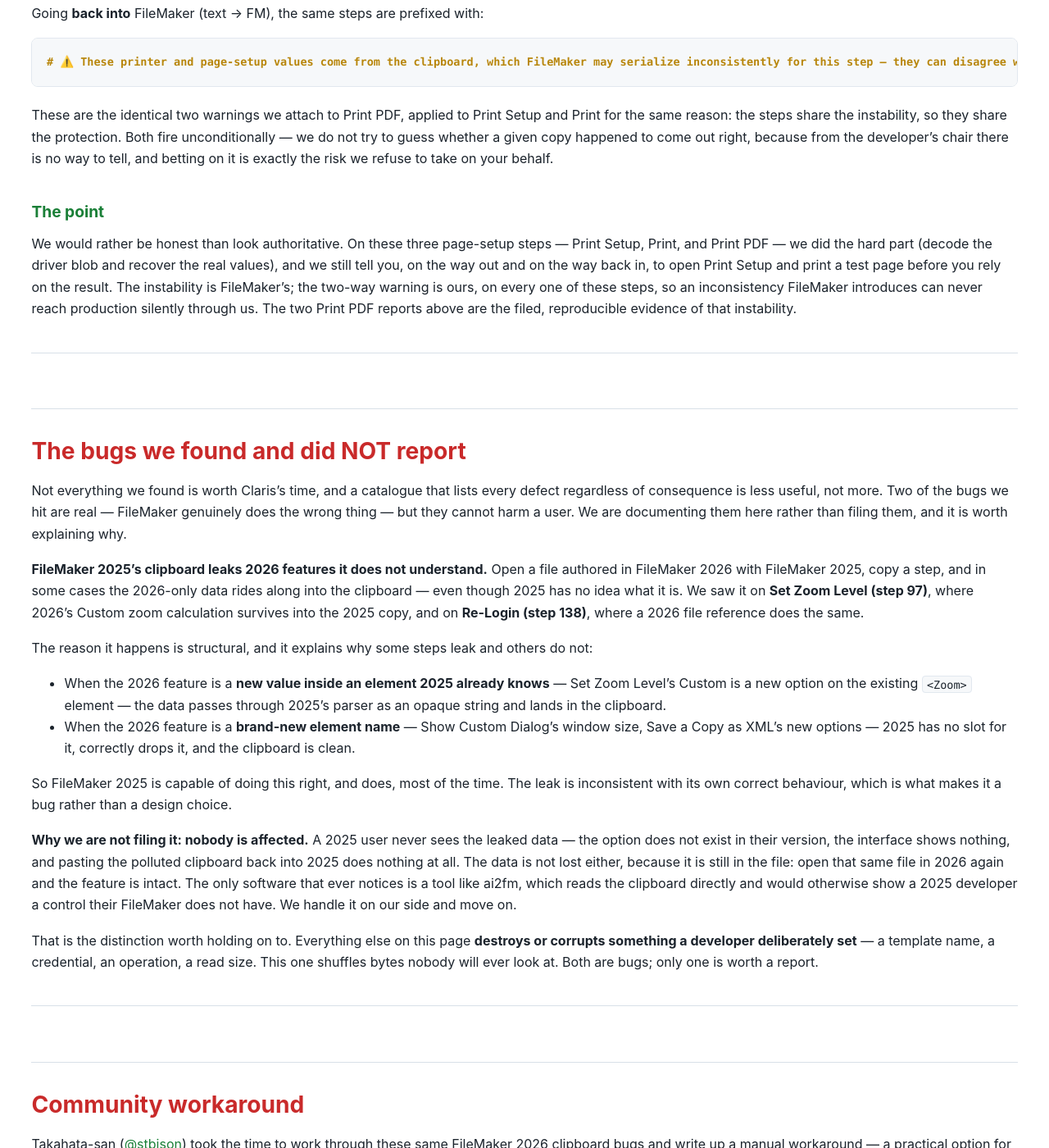
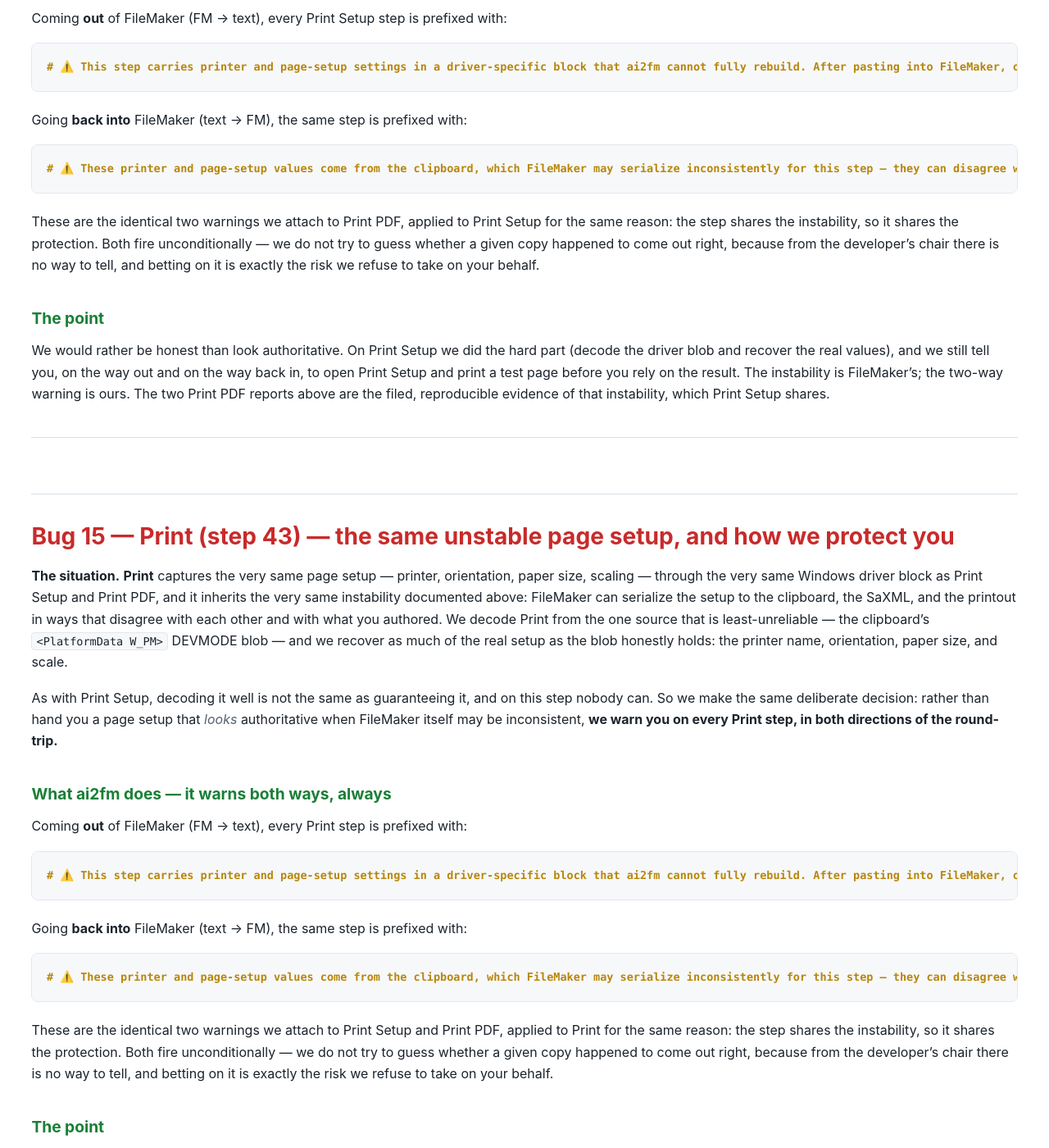
Before and after one commit to AxelarEU/ai2fm-community, a Jekyll site: the page built from claris_bugs/claris_clipboard_bugs.md, in a window 1280 px wide and 1400 px high, scrolled down 27380 px. Shown: the whole window at 82% size. Built offline with Jekyll 4.4.1, drawn with Linux system fonts in a browser that asks for light colours; some of the changed text lies outside the part shown.

Commit message:
Split Print Setup (42) and Print (43) into own bugs (14,15); give non-reported Set Zoom (97)=bug-16 and Re-Login (138)=bug-17 their own tags; index updated to 17

````diff
--- a/claris_bugs/claris_clipboard_bugs.md
+++ b/claris_bugs/claris_clipboard_bugs.md
@@ -45,7 +45,10 @@
 | 11 | Import Records ODBC (35) | The same two bugs, on your data imports | [#bug-11](#bug-11) |
 | 12 | Print PDF (242) | Page setup unstable — three serializations disagree | [#bug-12](#bug-12) |
 | 13 | Print PDF (242), continued | Clean save fixes clipboard, but not SaXML / printout | [#bug-13](#bug-13) |
-| 14 | Print Setup (42) & Print (43) | The same unstable page setup — we warn both ways | [#bug-14](#bug-14) |
+| 14 | Print Setup (42) | The same unstable page setup — we warn both ways | [#bug-14](#bug-14) |
+| 15 | Print (43) | The same unstable page setup — we warn both ways | [#bug-15](#bug-15) |
+| 16 | Set Zoom Level (97) | *Not filed* — 2026 Custom zoom leaks into the 2025 clipboard | [#bug-16](#bug-16) |
+| 17 | Re-Login (138) | *Not filed* — 2026 file reference leaks into the 2025 clipboard | [#bug-17](#bug-17) |
 
 ---
 
@@ -895,50 +898,87 @@
 ---
 
 <a id="bug-14"></a>
-## Bug 14 — Print Setup (step 42) and Print (step 43) — the same unstable page setup, and how we protect you on every one
+## Bug 14 — Print Setup (step 42) — the same unstable page setup, and how we protect you
 
-**The situation.** Print PDF is not alone. **Print Setup** and **Print** capture the very same page setup — printer, orientation, paper size, scaling — through the very same Windows driver block, and they inherit the very same instability documented above for Print PDF: FileMaker can serialize the setup to the clipboard, the SaXML, and the printout in ways that disagree with each other and with what you authored. We decode all three steps from the one source that is least-unreliable — the clipboard's `<PlatformData W_PM>` DEVMODE blob — and we recover as much of the real setup as the blob honestly holds: the printer name, orientation, paper size, and scale.
+**The situation.** Print PDF is not alone. **Print Setup** captures the very same page setup — printer, orientation, paper size, scaling — through the very same Windows driver block, and it inherits the very same instability documented above for Print PDF: FileMaker can serialize the setup to the clipboard, the SaXML, and the printout in ways that disagree with each other and with what you authored. We decode Print Setup from the one source that is least-unreliable — the clipboard's `<PlatformData W_PM>` DEVMODE blob — and we recover as much of the real setup as the blob honestly holds: the printer name, orientation, paper size, and scale.
 
-But "we did our best to decode it" is not the same as "we can guarantee it," and on these steps nobody can. So we made a deliberate decision: rather than hand you a page setup that *looks* authoritative when FileMaker itself may be inconsistent, **we warn you on every Print Setup and Print step, in both directions of the round-trip.**
+But "we did our best to decode it" is not the same as "we can guarantee it," and on this step nobody can. So we made a deliberate decision: rather than hand you a page setup that *looks* authoritative when FileMaker itself may be inconsistent, **we warn you on every Print Setup step, in both directions of the round-trip.**
 
 ### What ai2fm does — it warns both ways, always
 
-Coming **out** of FileMaker (FM → text), every Print Setup and Print step is prefixed with:
+Coming **out** of FileMaker (FM → text), every Print Setup step is prefixed with:
 
 ```fmscript
 # ⚠️ This step carries printer and page-setup settings in a driver-specific block that ai2fm cannot fully rebuild. After pasting into FileMaker, open the step's Print Setup and confirm the printer, paper, orientation, scaling, and any other options are correct.
 ```
 
-Going **back into** FileMaker (text → FM), the same steps are prefixed with:
+Going **back into** FileMaker (text → FM), the same step is prefixed with:
 
 ```fmscript
 # ⚠️ These printer and page-setup values come from the clipboard, which FileMaker may serialize inconsistently for this step — they can disagree with the FileMaker Workspace display and with the actual printout. Print a test page to confirm the real setup.
 ```
 
-These are the identical two warnings we attach to Print PDF, applied to Print Setup and Print for the same reason: the steps share the instability, so they share the protection. Both fire unconditionally — we do not try to guess whether a given copy happened to come out right, because from the developer's chair there is no way to tell, and betting on it is exactly the risk we refuse to take on your behalf.
+These are the identical two warnings we attach to Print PDF, applied to Print Setup for the same reason: the step shares the instability, so it shares the protection. Both fire unconditionally — we do not try to guess whether a given copy happened to come out right, because from the developer's chair there is no way to tell, and betting on it is exactly the risk we refuse to take on your behalf.
 
 ### The point
 
-We would rather be honest than look authoritative. On these three page-setup steps — Print Setup, Print, and Print PDF — we did the hard part (decode the driver blob and recover the real values), and we still tell you, on the way out and on the way back in, to open Print Setup and print a test page before you rely on the result. The instability is FileMaker's; the two-way warning is ours, on every one of these steps, so an inconsistency FileMaker introduces can never reach production silently through us. The two Print PDF reports above are the filed, reproducible evidence of that instability.
+We would rather be honest than look authoritative. On Print Setup we did the hard part (decode the driver blob and recover the real values), and we still tell you, on the way out and on the way back in, to open Print Setup and print a test page before you rely on the result. The instability is FileMaker's; the two-way warning is ours. The two Print PDF reports above are the filed, reproducible evidence of that instability, which Print Setup shares.
+
+---
+
+<a id="bug-15"></a>
+## Bug 15 — Print (step 43) — the same unstable page setup, and how we protect you
+
+**The situation.** **Print** captures the very same page setup — printer, orientation, paper size, scaling — through the very same Windows driver block as Print Setup and Print PDF, and it inherits the very same instability documented above: FileMaker can serialize the setup to the clipboard, the SaXML, and the printout in ways that disagree with each other and with what you authored. We decode Print from the one source that is least-unreliable — the clipboard's `<PlatformData W_PM>` DEVMODE blob — and we recover as much of the real setup as the blob honestly holds: the printer name, orientation, paper size, and scale.
+
+As with Print Setup, decoding it well is not the same as guaranteeing it, and on this step nobody can. So we make the same deliberate decision: rather than hand you a page setup that *looks* authoritative when FileMaker itself may be inconsistent, **we warn you on every Print step, in both directions of the round-trip.**
+
+### What ai2fm does — it warns both ways, always
+
+Coming **out** of FileMaker (FM → text), every Print step is prefixed with:
+
+```fmscript
+# ⚠️ This step carries printer and page-setup settings in a driver-specific block that ai2fm cannot fully rebuild. After pasting into FileMaker, open the step's Print Setup and confirm the printer, paper, orientation, scaling, and any other options are correct.
+```
+
+Going **back into** FileMaker (text → FM), the same step is prefixed with:
+
+```fmscript
+# ⚠️ These printer and page-setup values come from the clipboard, which FileMaker may serialize inconsistently for this step — they can disagree with the FileMaker Workspace display and with the actual printout. Print a test page to confirm the real setup.
+```
+
+These are the identical two warnings we attach to Print Setup and Print PDF, applied to Print for the same reason: the step shares the instability, so it shares the protection. Both fire unconditionally — we do not try to guess whether a given copy happened to come out right, because from the developer's chair there is no way to tell, and betting on it is exactly the risk we refuse to take on your behalf.
+
+### The point
+
+We would rather be honest than look authoritative. On Print we did the hard part (decode the driver blob and recover the real values), and we still tell you, on the way out and on the way back in, to open Print Setup and print a test page before you rely on the result. The instability is FileMaker's; the two-way warning is ours. The two Print PDF reports above are the filed, reproducible evidence of that instability, which Print shares.
 
 ---
 
 ## The bugs we found and did NOT report
 
-Not everything we found is worth Claris's time, and a catalogue that lists every defect regardless of consequence is less useful, not more. Two of the bugs we hit are real — FileMaker genuinely does the wrong thing — but they cannot harm a user. We are documenting them here rather than filing them, and it is worth explaining why.
+Not everything we found is worth Claris's time, and a catalogue that lists every defect regardless of consequence is less useful, not more. The next two bugs are real — FileMaker genuinely does the wrong thing — but they cannot harm a user, so we are documenting them here rather than filing them. Both are the same phenomenon:
 
-**FileMaker 2025's clipboard leaks 2026 features it does not understand.** Open a file authored in FileMaker 2026 with FileMaker 2025, copy a step, and in some cases the 2026-only data rides along into the clipboard — even though 2025 has no idea what it is. We saw it on **Set Zoom Level (step 97)**, where 2026's Custom zoom calculation survives into the 2025 copy, and on **Re-Login (step 138)**, where a 2026 file reference does the same.
+**FileMaker 2025's clipboard leaks 2026 features it does not understand.** Open a file authored in FileMaker 2026 with FileMaker 2025, copy a step, and in some cases the 2026-only data rides along into the clipboard — even though 2025 has no idea what it is. The reason is structural, and it explains why some steps leak and others do not:
 
-The reason it happens is structural, and it explains why some steps leak and others do not:
-
-- When the 2026 feature is a **new value inside an element 2025 already knows** — Set Zoom Level's Custom is a new option on the existing `<Zoom>` element — the data passes through 2025's parser as an opaque string and lands in the clipboard.
+- When the 2026 feature is a **new value inside an element 2025 already knows**, the data passes through 2025's parser as an opaque string and lands in the clipboard — it leaks.
 - When the 2026 feature is a **brand-new element name** — Show Custom Dialog's window size, Save a Copy as XML's new options — 2025 has no slot for it, correctly drops it, and the clipboard is clean.
 
 So FileMaker 2025 is capable of doing this right, and does, most of the time. The leak is inconsistent with its own correct behaviour, which is what makes it a bug rather than a design choice.
 
-**Why we are not filing it: nobody is affected.** A 2025 user never sees the leaked data — the option does not exist in their version, the interface shows nothing, and pasting the polluted clipboard back into 2025 does nothing at all. The data is not lost either, because it is still in the file: open that same file in 2026 again and the feature is intact. The only software that ever notices is a tool like ai2fm, which reads the clipboard directly and would otherwise show a 2025 developer a control their FileMaker does not have. We handle it on our side and move on.
+**Why we are not filing either one: nobody is affected.** A 2025 user never sees the leaked data — the option does not exist in their version, the interface shows nothing, and pasting the polluted clipboard back into 2025 does nothing at all. The data is not lost either, because it is still in the file: open that same file in 2026 again and the feature is intact. The only software that ever notices is a tool like ai2fm, which reads the clipboard directly and would otherwise show a 2025 developer a control their FileMaker does not have. We handle it on our side and move on. Everything else on this page **destroys or corrupts something a developer deliberately set**; these two only shuffle bytes nobody will ever look at.
 
-That is the distinction worth holding on to. Everything else on this page **destroys or corrupts something a developer deliberately set** — a template name, a credential, an operation, a read size. This one shuffles bytes nobody will ever look at. Both are bugs; only one is worth a report.
+The two steps where we saw it — each with its own reproducer file:
+
+<a id="bug-16"></a>
+### Bug 16 — Set Zoom Level (step 97) — 2026's Custom zoom leaks into the 2025 clipboard
+
+Set Zoom Level's **Custom** option is new in FileMaker 2026: it stores a zoom calculation as a new value on the existing `<Zoom>` element. Because `<Zoom>` is an element FileMaker 2025 already knows, when a 2026-authored step is copied under 2025 the Custom zoom calculation **passes through 2025's parser as an opaque string and survives into the 2025 clipboard** — even though 2025 has no Custom option to show it in. A 2025 developer sees nothing (the interface offers no Custom zoom), pasting the clipboard back into 2025 does nothing, and the value is still safe in the file for when it is next opened in 2026. Only a tool reading the clipboard directly would notice the leaked calculation; ai2fm handles it on our side. Real bug, zero user impact — documented, not filed.
+
+<a id="bug-17"></a>
+### Bug 17 — Re-Login (step 138) — a 2026 file reference leaks into the 2025 clipboard
+
+Re-Login's data-source file reference is new in FileMaker 2026, and it rides in the same way: copied under FileMaker 2025, the 2026 `<FileReference>` data **leaks into the 2025 clipboard** because it travels inside structure 2025's parser passes through opaquely. As with Set Zoom Level, the 2025 interface shows nothing, pasting back into 2025 does nothing, and the file itself is unharmed — the feature returns intact when the file is reopened in 2026. Only a direct clipboard reader sees the leak; ai2fm absorbs it. Same class, same verdict: real bug, no user impact, documented rather than reported.
 
 ---
 
````
